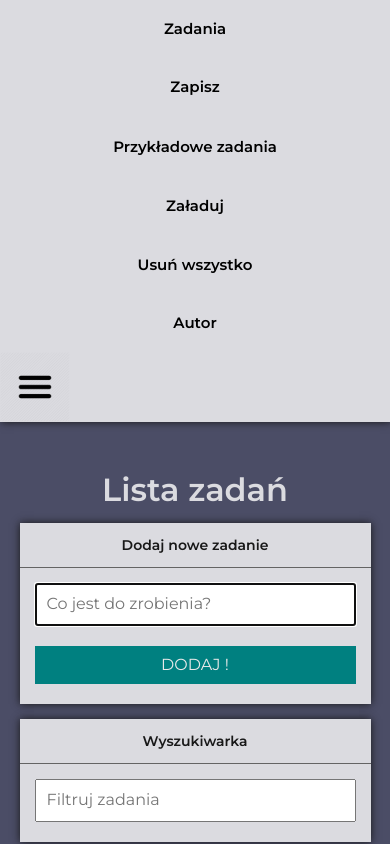
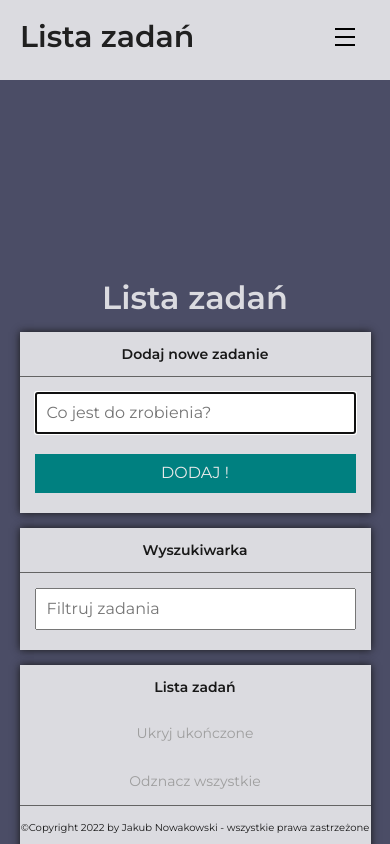
Before and after one commit to Jacob-Isaac/NewTaskListReact, a React (Create React App) app: page /zadania#/zadania in a window 390 px wide. Shown: the top 844 px of the page. Built offline with nearby package versions, Linux system fonts and the light colour scheme.

Commit message:
animated mobile menu created

```diff
--- a/src/App.js
+++ b/src/App.js
@@ -3,13 +3,14 @@ import TaskListPage from "./features/taskList/TaskListPage";
 import SingleTaskPage from "./features/taskList/SingleTaskPage";
 import { HashRouter, Switch, Route, Redirect } from "react-router-dom";
 import AuthorPage from "./features/author/AuthorPage";
-import Header from "./common/Header";
+// import Header from "./common/Header";
+import HeaderMobile from "./common/HeaderMobile";
 import MainContainer from "./common/MainContainer";
 
 const App = () => (
   <HashRouter>
 
-      <Header />
+<HeaderMobile />
 
     <Switch>
       <Route path="/zadania/:id">
--- a/src/common/Header/styled.js
+++ b/src/common/Header/styled.js
@@ -7,6 +7,7 @@ export const Navigation = styled.div`
   justify-content: center;
   min-width: 200px;
   width: 100%;
+  height: 80px;
   margin-bottom: 50px;
   background-color: rgb(255 255 255 / 80%);
   color: rgb(24, 24, 24);
@@ -130,3 +131,18 @@ export const Img = styled.img`
     `}
 
 `;
+
+// export const Navigation = styled.div`
+//   display: flex;
+//   justify-content: center;
+//   min-width: 200px;
+//   width: 100%;
+//   margin-bottom: 50px;
+//   background-color: rgb(255 255 255 / 80%);
+//   color: rgb(24, 24, 24);
+//   box-shadow: 0.5px 0px 8px;
+//   @media (max-width: 850px) {
+//     display: flex;
+//     flex-direction: column;
+//   }
+// `;
--- /dev/null
+++ b/src/common/HeaderMobile/index.js
@@ -0,0 +1,40 @@
+import React, {useState} from "react";
+import { NavLink, Link } from "react-router-dom";
+import "./styled.css";
+import { StyledNavLink, Navigation, Button, Img } from "../Header/styled";
+// import "./input";
+import menu from "../Header/menu.png"
+
+const HeaderMobile = () => {
+
+    const [isActive, setIsActive] = useState(false);
+  const handleClick = () => {
+    setIsActive (current => !current);
+    console.log(isActive);
+  }
+
+return (
+    <>
+    <input type="checkbox" id="active"/>
+    <label for="active" class="menu-btn"><span></span></label>
+    <label for="active" class="close"></label>
+    <div class="wrapper">
+      <ul>
+<li><a><NavLink exact to="/zadania">Zadania</NavLink></a></li>
+<li><a href="#">About</a></li>
+<li><a href="#">Services</a></li>
+<li><a href="#">Gallery</a></li>
+<li><a href="#"><NavLink exact to="/author">Autor</NavLink></a></li>
+</ul>
+</div>
+<div class="content">
+      <div class="title">
+Lista zadań</div>
+</div>
+</>
+
+);
+
+};
+
+export default HeaderMobile;
--- /dev/null
+++ b/src/common/HeaderMobile/styled.css
@@ -0,0 +1,168 @@
+.wrapper{
+  position: fixed;
+  top: -100%;
+  /*left: -100%;*/
+  /* right: 0; */
+  height: 100%;
+  width: 100%;
+  background-color: rgb(211, 211, 211);
+  /*background: linear-gradient(90deg, #f92c78, #4114a1);*/
+  /* background: linear-gradient(375deg, #1cc7d0, #2ede98); */
+ /* background: linear-gradient(-45deg, #e3eefe 0%, #efddfb 100%);*/
+  transition: all 0.6s ease-in-out;
+}
+.costam{
+  z-index: 5;
+  position: absolute;
+}
+#active:checked ~ .wrapper{
+  /*left: 0;*/
+  /* right:0; */
+  top: 0;
+}
+.menu-btn{
+  position: absolute;
+  z-index: 2;
+  right: 20px;
+  /*left: 20px; */
+  top: 12px;
+  height: 50px;
+  width: 50px;
+  text-align: center;
+  line-height: 50px;
+  border-radius: 50%;
+  font-size: 20px;
+  cursor: pointer;
+  /*color: #fff;*/
+  /*background: linear-gradient(90deg, #f92c78, #4114a1);*/
+  /* background: linear-gradient(375deg, #1cc7d0, #2ede98); */
+ /* background: linear-gradient(-45deg, #e3eefe 0%, #efddfb 100%); */
+  transition: all 0.3s ease-in-out;
+}
+.menu-btn span,
+.menu-btn:before,
+.menu-btn:after{
+	content: "";
+	position: absolute;
+	top: calc(50% - 1px);
+	left: 30%;
+	width: 40%;
+	border-bottom: 2px solid #000;
+	transition: transform .6s cubic-bezier(0.215, 0.61, 0.355, 1);
+}
+.menu-btn:before{
+  transform: translateY(-8px);
+}
+.menu-btn:after{
+  transform: translateY(8px);
+}
+
+.close {
+	z-index: 1;
+	width: 100%;
+	height: 100%;
+	pointer-events: none;
+	transition: background .6s;
+}
+
+/* closing animation */
+#active:checked + .menu-btn span {
+	transform: scaleX(0);
+}
+#active:checked + .menu-btn:before {
+	transform: rotate(45deg);
+  border-color: rgb(0, 0, 0);
+}
+#active:checked + .menu-btn:after {
+	transform: rotate(-45deg);
+  border-color: rgb(0, 0, 0);
+}
+.wrapper ul{
+  position: absolute;
+  top: 60%;
+  left: 50%;
+  height: 90%;
+  transform: translate(-54%, -50%);
+  list-style: none;
+  text-align: center;
+}
+.wrapper ul li{
+  height: 10%;
+  margin: 15px 0;
+}
+.wrapper ul li a{
+  text-decoration: none;
+  font-size: 30px;
+  font-weight: 500;
+  padding: 5px 30px;
+  color: #fff;
+  border-radius: 50px;
+  /* position: absolute; */
+  line-height: 50px;
+  margin: 5px 30px;
+  opacity: 0;
+  /* transition: all 0.3s ease;
+   transition: transform .6s cubic-bezier(0.215, 0.61, 0.355, 1);  */
+}
+/* .wrapper ul li a:after{
+  position: absolute;
+  content: "";
+  /* background: #fff; */
+   /*background: linear-gradient(#14ffe9, #ffeb3b, #ff00e0);*/
+  /*background: linear-gradient(375deg, #1cc7d0, #2ede98);
+  width: 100%;
+  height: 100%;
+  left: 0;
+  top: 0;
+  border-radius: 50px;
+  transform: scaleY(0);
+  z-index: -1;
+  transition: transform 0.3s ease;
+} */
+.wrapper ul li a:hover:after{
+  transform: scaleY(1);
+}
+.wrapper ul li a:hover{
+  color: #1a73e8;
+}
+input[type="checkbox"]{
+  display: none;
+}
+.content{
+  /* position: absolute; */
+  /* top: 50%; */
+  /* left: 50%; */
+  /* transform: translate(-50%, -50%); */
+  /* z-index: -1; */
+  text-align: left;
+  width: 100%;
+  height: 80px;
+  color: #202020;
+  margin-bottom: 200px;
+  background-color: rgb(255 255 255 / 80%);
+}
+.content .title{
+  font-size: 30px;
+  font-weight: 700;
+  padding-top: 20px;
+  padding-left: 20px;
+}
+.content p{
+  font-size: 35px;
+  font-weight: 600;
+}
+
+#active:checked ~ .wrapper ul li a{
+  opacity: 1;
+}
+.wrapper ul li a{
+  transition: opacity 1.2s;
+   /* transform 1.2s cubic-bezier(0.215, 0.61, 0.355, 1); */
+  /* transform: translateX(100px); */
+}
+#active:checked ~ .wrapper ul li a{
+	transform: none;
+	transition-timing-function: ease, cubic-bezier(.1,1.3,.3,1); /* easeOutBackを緩めた感じ */
+   transition-delay: .6s;
+  transform: translateX(-100px);
+}
--- a/src/features/taskList/TaskListPage/index.js
+++ b/src/features/taskList/TaskListPage/index.js
@@ -5,11 +5,13 @@ import Footer from "../../../common/Footer";
 import Buttons from "./Buttons";
 import Search from "./Search";
 import MainContainer from "../../../common/MainContainer";
+import HeaderMobile from "../../../common/HeaderMobile/index.js";
 
 function TaskListPage() {
 
   return (
     <>
+
       <MainContainer appTitle={<>Lista zadań</>} title={<>Dodaj nowe zadanie</>}>
         <Form />
       </MainContainer>
```
